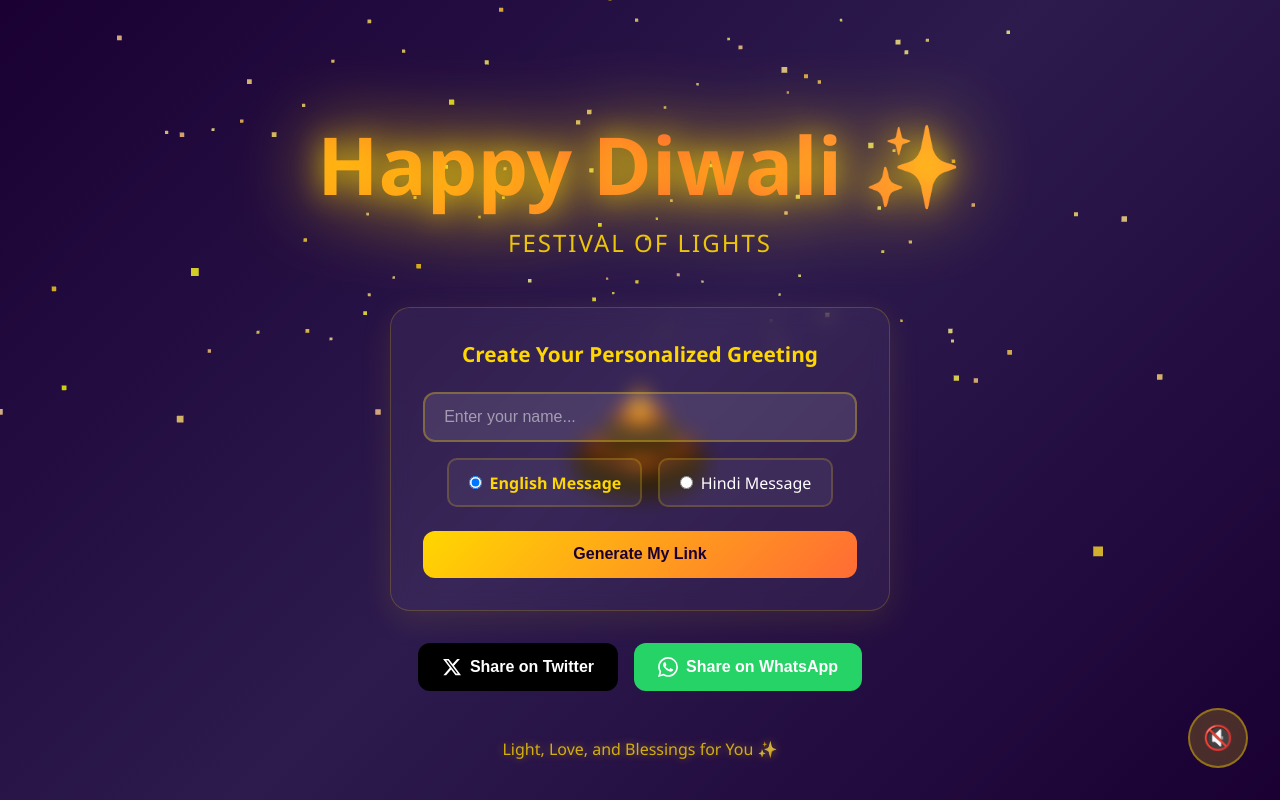
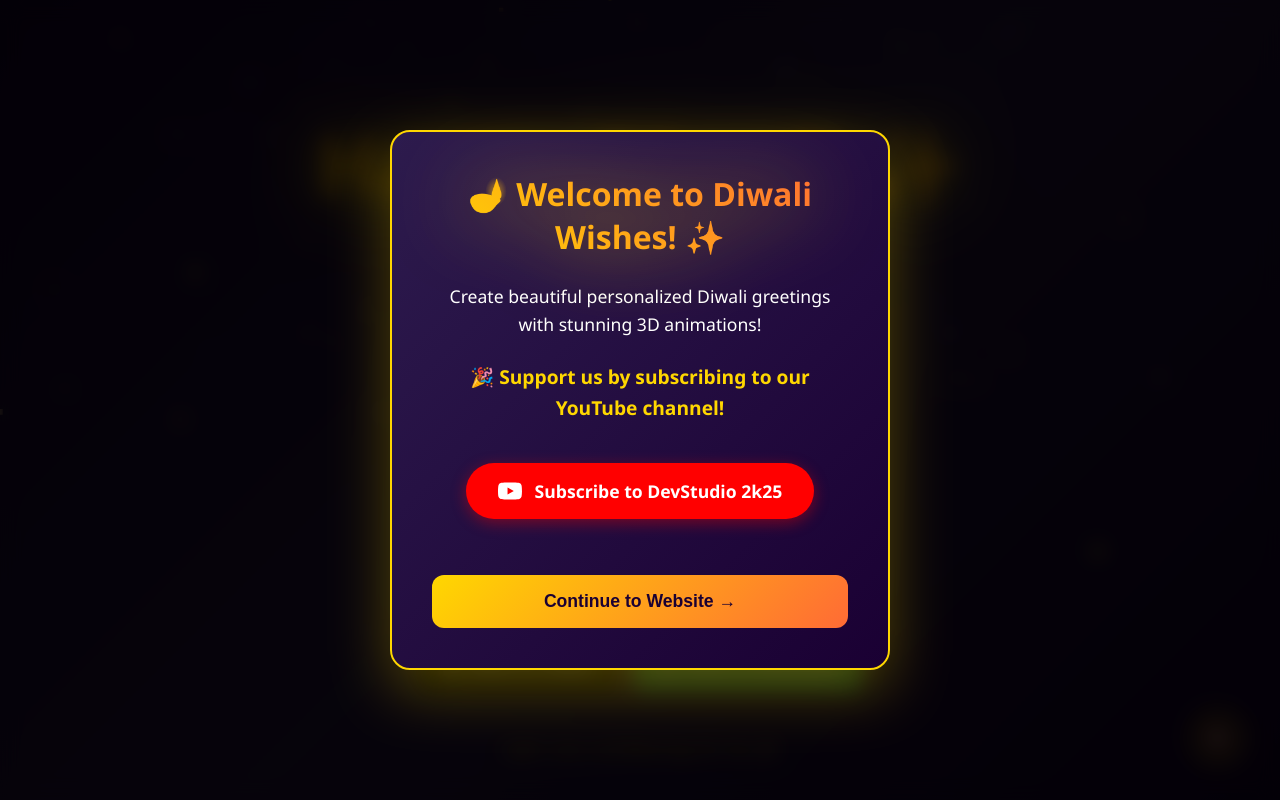
Before and after one commit to DevStudio2k25/diwali-wish, a website built with Vite: page index.html in a window 1280 px wide. Built offline with nearby package versions, Linux system fonts and the light colour scheme; animation ran at ten frames a second.

Commit message:
Add welcome popup with YouTube channel subscription for first-time visitors

```diff
--- a/index.html
+++ b/index.html
@@ -100,6 +100,26 @@
       </div>
     </div>
 
+    <!-- Welcome Popup -->
+    <div id="welcome-popup" class="popup-overlay">
+      <div class="popup-content">
+        <div class="popup-header">
+          <h2>🪔 Welcome to Diwali Wishes! ✨</h2>
+        </div>
+        <div class="popup-body">
+          <p>Create beautiful personalized Diwali greetings with stunning 3D animations!</p>
+          <p class="popup-highlight">🎉 Support us by subscribing to our YouTube channel!</p>
+          <a href="https://www.youtube.com/@DevStudio-2k25" target="_blank" class="youtube-btn">
+            <svg width="24" height="24" viewBox="0 0 24 24" fill="currentColor">
+              <path d="M23.498 6.186a3.016 3.016 0 0 0-2.122-2.136C19.505 3.545 12 3.545 12 3.545s-7.505 0-9.377.505A3.017 3.017 0 0 0 .502 6.186C0 8.07 0 12 0 12s0 3.93.502 5.814a3.016 3.016 0 0 0 2.122 2.136c1.871.505 9.376.505 9.376.505s7.505 0 9.377-.505a3.015 3.015 0 0 0 2.122-2.136C24 15.93 24 12 24 12s0-3.93-.502-5.814zM9.545 15.568V8.432L15.818 12l-6.273 3.568z"/>
+            </svg>
+            Subscribe to DevStudio 2k25
+          </a>
+        </div>
+        <button id="close-popup" class="close-popup-btn">Continue to Website →</button>
+      </div>
+    </div>
+
     <script type="module" src="/src/main.js"></script>
   </body>
 </html>
--- a/src/main.js
+++ b/src/main.js
@@ -295,3 +295,24 @@
 
 // Initialize greeting on page load
 updateGreeting()
+
+// ===== WELCOME POPUP LOGIC =====
+const welcomePopup = document.getElementById('welcome-popup')
+const closePopupBtn = document.getElementById('close-popup')
+
+// Check if user has visited before
+const hasVisited = localStorage.getItem('hasVisitedDiwaliSite')
+
+if (!hasVisited) {
+  // Show popup for first-time visitors
+  welcomePopup.classList.remove('hidden')
+} else {
+  // Hide popup for returning visitors
+  welcomePopup.classList.add('hidden')
+}
+
+// Close popup and mark as visited
+closePopupBtn.addEventListener('click', () => {
+  welcomePopup.classList.add('hidden')
+  localStorage.setItem('hasVisitedDiwaliSite', 'true')
+})
--- a/src/style.css
+++ b/src/style.css
@@ -378,6 +378,122 @@
   }
 }
 
+/* ===== WELCOME POPUP ===== */
+.popup-overlay {
+  position: fixed;
+  top: 0;
+  left: 0;
+  width: 100%;
+  height: 100%;
+  background: rgba(0, 0, 0, 0.85);
+  backdrop-filter: blur(10px);
+  display: flex;
+  align-items: center;
+  justify-content: center;
+  z-index: 9999;
+  animation: fadeIn 0.3s ease;
+}
+
+.popup-overlay.hidden {
+  display: none;
+}
+
+.popup-content {
+  background: linear-gradient(135deg, #2d1b4e 0%, #1a0033 100%);
+  border: 2px solid var(--primary-gold);
+  border-radius: 20px;
+  padding: 2.5rem;
+  max-width: 500px;
+  width: 90%;
+  box-shadow: 0 20px 60px rgba(255, 215, 0, 0.3);
+  animation: popupSlideIn 0.5s ease;
+  text-align: center;
+}
+
+.popup-header h2 {
+  font-size: clamp(1.5rem, 5vw, 2rem);
+  background: linear-gradient(45deg, var(--primary-gold), var(--primary-orange));
+  -webkit-background-clip: text;
+  -webkit-text-fill-color: transparent;
+  background-clip: text;
+  margin-bottom: 1.5rem;
+  animation: glow 2s ease-in-out infinite;
+}
+
+.popup-body {
+  margin-bottom: 2rem;
+}
+
+.popup-body p {
+  font-size: 1.1rem;
+  color: var(--text-light);
+  margin-bottom: 1rem;
+  line-height: 1.6;
+}
+
+.popup-highlight {
+  font-size: 1.2rem !important;
+  font-weight: 600;
+  color: var(--primary-gold) !important;
+  margin-top: 1.5rem !important;
+}
+
+.youtube-btn {
+  display: inline-flex;
+  align-items: center;
+  gap: 0.8rem;
+  padding: 1rem 2rem;
+  background: #ff0000;
+  color: white;
+  text-decoration: none;
+  border-radius: 50px;
+  font-size: 1.1rem;
+  font-weight: 600;
+  margin: 1.5rem 0;
+  transition: all 0.3s ease;
+  box-shadow: 0 4px 15px rgba(255, 0, 0, 0.4);
+}
+
+.youtube-btn:hover {
+  background: #cc0000;
+  transform: translateY(-3px) scale(1.05);
+  box-shadow: 0 8px 25px rgba(255, 0, 0, 0.6);
+}
+
+.youtube-btn svg {
+  width: 24px;
+  height: 24px;
+}
+
+.close-popup-btn {
+  width: 100%;
+  padding: 1rem;
+  background: linear-gradient(135deg, var(--primary-gold), var(--primary-orange));
+  border: none;
+  border-radius: 12px;
+  color: var(--deep-purple);
+  font-size: 1.1rem;
+  font-weight: 600;
+  cursor: pointer;
+  transition: all 0.3s ease;
+}
+
+.close-popup-btn:hover {
+  transform: translateY(-2px);
+  box-shadow: 0 8px 25px rgba(255, 215, 0, 0.5);
+}
+
+@keyframes popupSlideIn {
+  from {
+    opacity: 0;
+    transform: translateY(-50px) scale(0.9);
+  }
+  to {
+    opacity: 1;
+    transform: translateY(0) scale(1);
+  }
+}
+
 /* ===== RESPONSIVE ===== */
 @media (max-width: 768px) {
   #app {
@@ -414,4 +530,13 @@
     bottom: 5rem;
     font-size: 0.9rem;
   }
+
+  .popup-content {
+    padding: 2rem 1.5rem;
+  }
+
+  .youtube-btn {
+    font-size: 1rem;
+    padding: 0.9rem 1.5rem;
+  }
 }
```
Also changed, not shown: DEPLOYMENT_INSTRUCTIONS.md (added).
